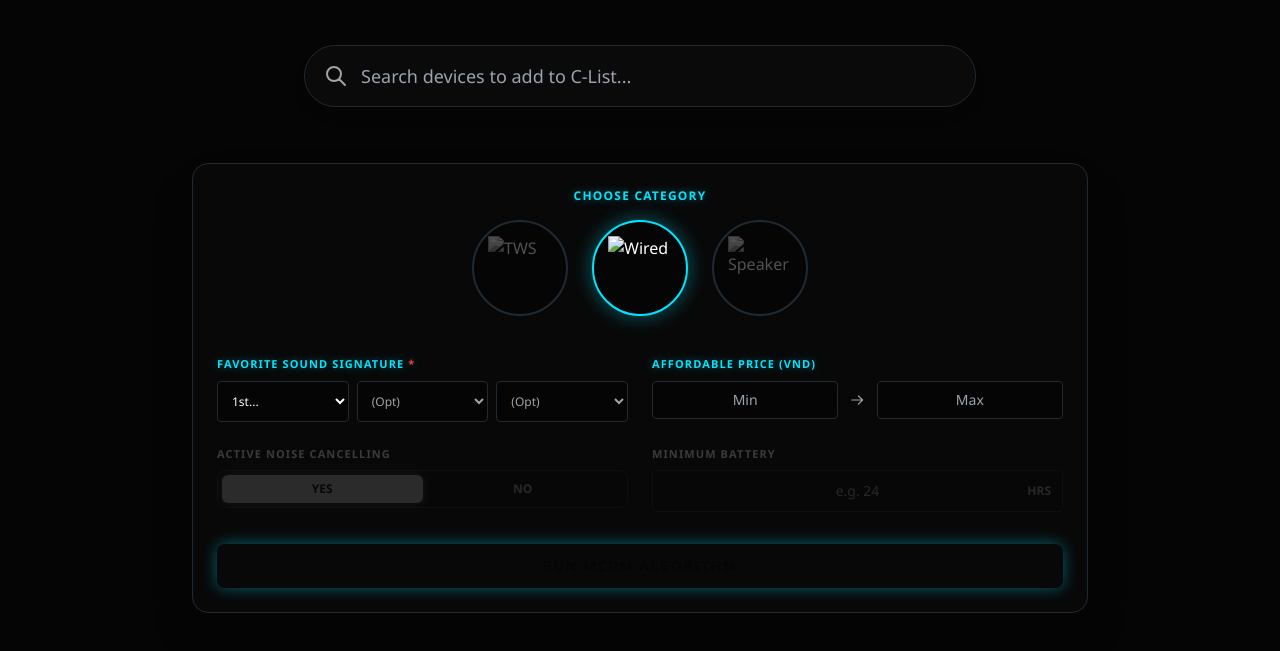
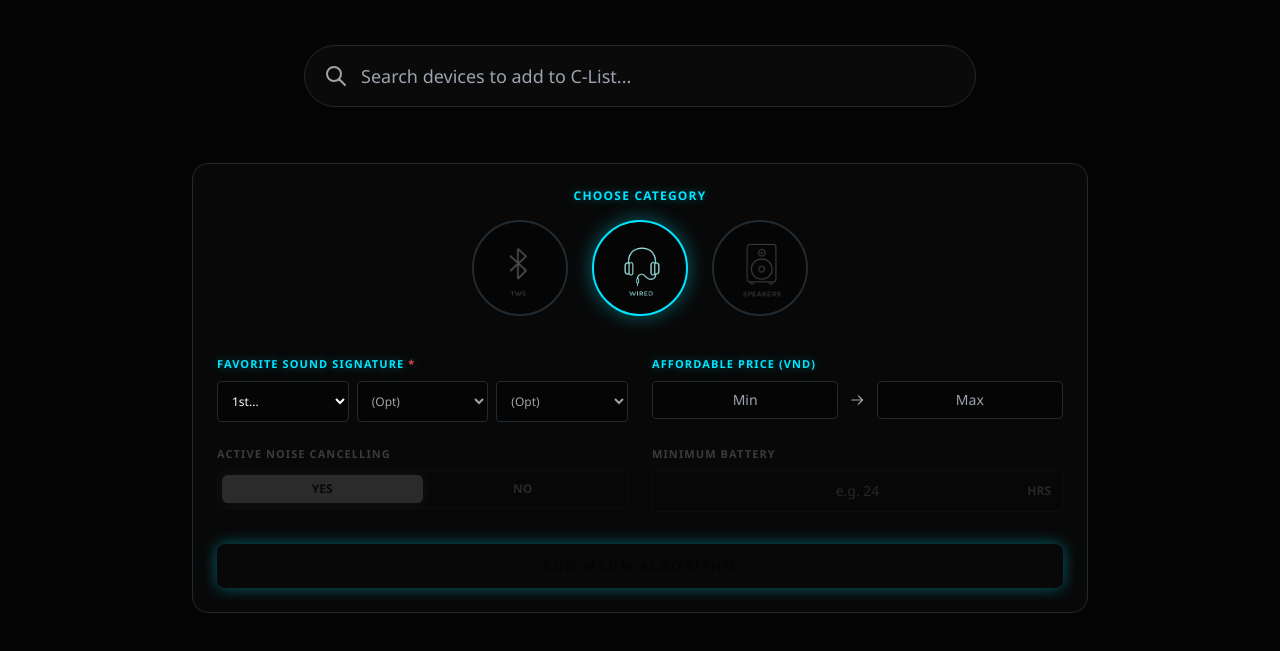
Before and after one commit to nobbutlovecode/AudioHub, a plain HTML site: page html/index.html in a window 1280 px wide. Shown: the part 267-918 px from the top of the page. Drawn offline with nearby package versions, Linux system fonts and the light colour scheme.

Commit message:
fixing file name

```diff
--- a/html/index.html
+++ b/html/index.html
@@ -187,7 +187,7 @@
         <!-- ========================================== -->
         <div class="w-full max-w-4xl mx-auto bg-[var(--surface-glass)] backdrop-blur-md border border-[var(--b-color)] rounded-2xl p-6 mt-4 shadow-2xl relative transition-all hover:border-[var(--primary)] hover:shadow-[0_0_30px_var(--fx-glow)] text-left">
 
-            <!-- 1. CATEGORY SELECTOR (FIX ĐƯỜNG DẪN FastAPI) -->
+            <!-- 1. CATEGORY SELECTOR (FIXED PATH: 'image' instead of 'images') -->
             <div class="mb-8">
                 <label class="block text-center text-xs font-bold text-[var(--primary)] uppercase tracking-widest mb-4 glow-text">Choose Category</label>
                 <div class="flex justify-center gap-6">
@@ -197,9 +197,9 @@
                         <input type="radio" name="category" value="TWS" class="peer hidden" onchange="updateUIState()">
                         <div class="cat-frame w-24 h-24 rounded-full border-2 border-[var(--b-color)] flex items-center justify-center bg-[var(--bg-body)] peer-checked:border-[var(--primary)] peer-checked:shadow-[0_0_20px_var(--fx-glow)] transition-all duration-300">
                             <div class="cat-img-wrapper w-16 h-16 flex items-center justify-center">
-                                <!-- Đường dẫn đã được chốt cố định theo cấu trúc Render -->
-                                <img src="/html/images/tws-cyan.png" alt="TWS" class="img-cyan w-full h-full object-contain">
-                                <img src="/html/images/tws-gold.png" alt="TWS" class="img-gold w-full h-full object-contain">
+                                <!-- Đã sửa /images/ thành /image/ -->
+                                <img src="/html/image/tws-cyan.png" alt="TWS" class="img-cyan w-full h-full object-contain">
+                                <img src="/html/image/tws-gold.png" alt="TWS" class="img-gold w-full h-full object-contain">
                             </div>
                         </div>
                     </label>
@@ -209,8 +209,9 @@
                         <input type="radio" name="category" value="Wired" class="peer hidden" onchange="updateUIState()" checked>
                         <div class="cat-frame w-24 h-24 rounded-full border-2 border-[var(--b-color)] flex items-center justify-center bg-[var(--bg-body)] peer-checked:border-[var(--primary)] peer-checked:shadow-[0_0_20px_var(--fx-glow)] transition-all duration-300">
                             <div class="cat-img-wrapper w-16 h-16 flex items-center justify-center">
-                                <img src="/html/images/wired-cyan.png" alt="Wired" class="img-cyan w-full h-full object-contain">
-                                <img src="/html/images/wired-gold.png" alt="Wired" class="img-gold w-full h-full object-contain">
+                                <!-- Đã sửa /images/ thành /image/ -->
+                                <img src="/html/image/wired-cyan.png" alt="Wired" class="img-cyan w-full h-full object-contain">
+                                <img src="/html/image/wired-gold.png" alt="Wired" class="img-gold w-full h-full object-contain">
                             </div>
                         </div>
                     </label>
@@ -220,8 +221,9 @@
                         <input type="radio" name="category" value="Speaker" class="peer hidden" onchange="updateUIState()">
                         <div class="cat-frame w-24 h-24 rounded-full border-2 border-[var(--b-color)] flex items-center justify-center bg-[var(--bg-body)] peer-checked:border-[var(--primary)] peer-checked:shadow-[0_0_20px_var(--fx-glow)] transition-all duration-300">
                             <div class="cat-img-wrapper w-16 h-16 flex items-center justify-center">
-                                <img src="/html/images/speaker-cyan.png" alt="Speaker" class="img-cyan w-full h-full object-contain">
-                                <img src="/html/images/speaker-gold.png" alt="Speaker" class="img-gold w-full h-full object-contain">
+                                <!-- Đã sửa /images/ thành /image/ -->
+                                <img src="/html/image/speaker-cyan.png" alt="Speaker" class="img-cyan w-full h-full object-contain">
+                                <img src="/html/image/speaker-gold.png" alt="Speaker" class="img-gold w-full h-full object-contain">
                             </div>
                         </div>
                     </label>
```
